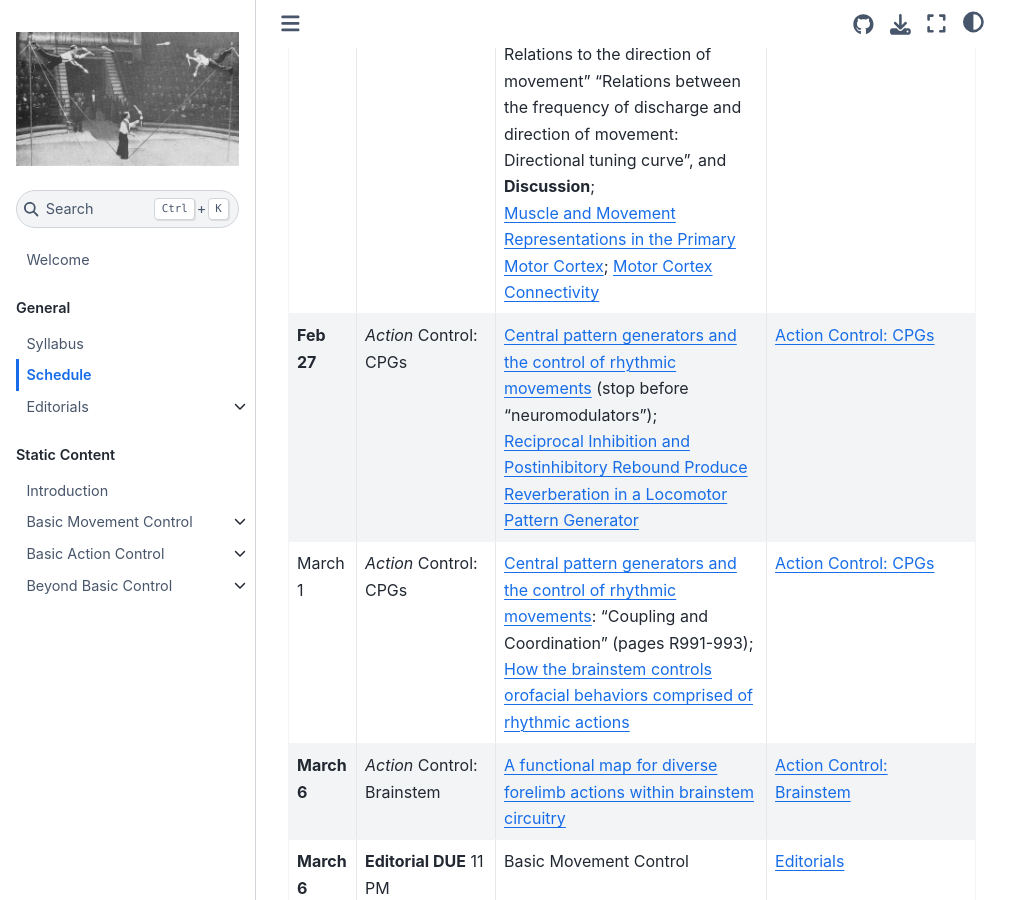
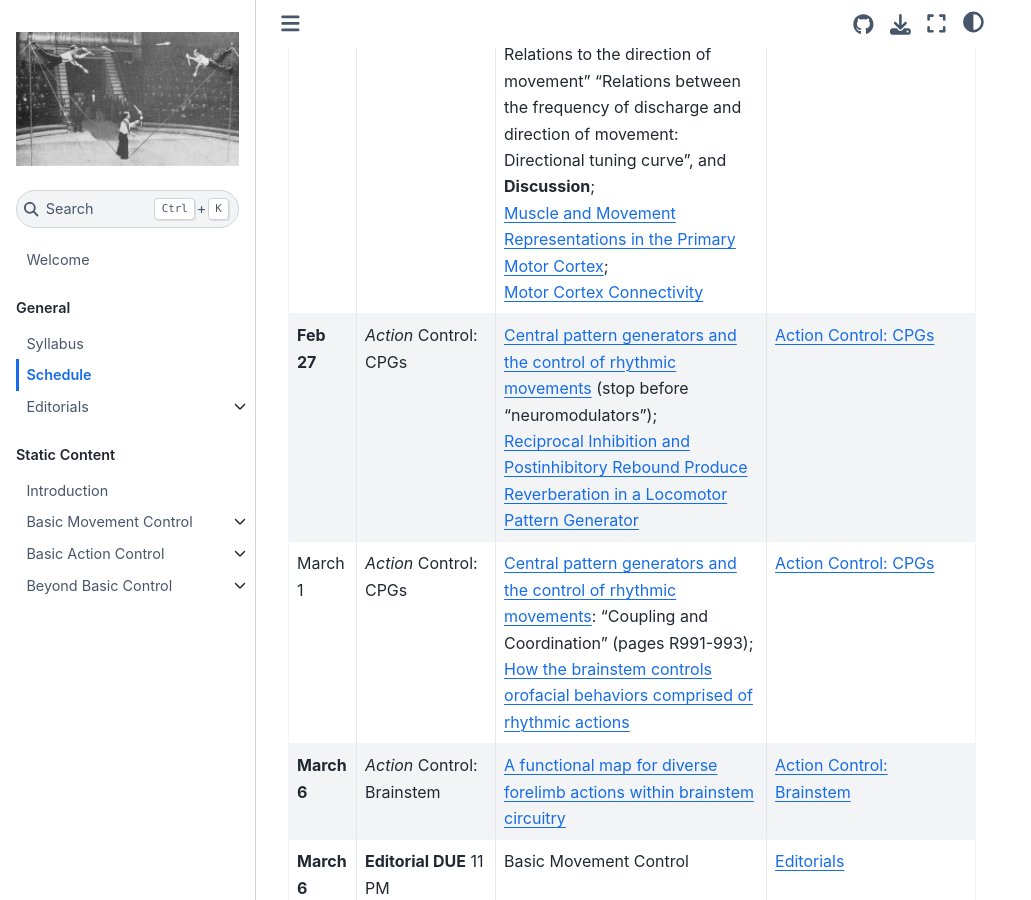
Before and after one commit to neurologic/Neurobiology-Movement, a Jupyter Book: the page built from schedule.md, in a window 1280 px wide and 900 px high, scrolled down 1279 px. Shown: the whole window, without its empty margins (0-1031 px from the left). Built offline with Jupyter Book 1.0.4 settings and Sphinx 7.4.7 and the Sphinx Book theme 1.1.4, drawn with Linux system fonts in a browser that asks for light colours; pages that are not in the unit, such as notebooks, are missing from menus.

Commit message:
regular push

```diff
--- a/schedule.md
+++ b/schedule.md
@@ -15,7 +15,7 @@
 | **Feb 13** | *Movement* Control: Antagonistic Pairs | [Neuronal control of leech behavior](https://doi.org/10.1016/j.pneurobio.2005.09.004): Figure 1, Figure 2, Section 3.2 Local Bending (including section 3.2 Figures); | [](../markdown/movement-control_antagonistic-pairs)  |
 | Feb 15 | Cells Types and Circuits | The first two sections ("Cell Types" and "Manual Database Exploration") of the [Cell Types](../executable/NotebookColab_CellTypes_InquiryAndAnalysis) Interactive Notebook;<br>[On the function of recurrent inhibition in the spinal cord](https://doi.org/10.1007/bf00237722)| [](../markdown/cells-circuits)  |
 | **Feb 20** | Strength | [The brain can make you stronger](https://doi.org/10.1113/JP277683);<br>[Assessment of Neuroplasticity With Strength Training](https://doi.org/10.1249/JES.0000000000000229) | [](../markdown/strength) |
-| Feb 22 | *Movement* Control: Motor Cortex | [On the relations between the direction of two-dimensional arm movements and cell discharge in primate motor cortex](https://doi.org/10.1523/jneurosci.02-11-01527.1982). Focus on the following sections: **Abstract**, **Introduction**, **Methods** "Data Analysis" first two paragraphs (we will cover equations 1 and 6 in class), **Results** "Behavioral Data" "Quantitative studies: Relations to the direction of movement" "Relations between the frequency of discharge and direction of movement: Directional tuning curve", and **Discussion**;<br> [Muscle and Movement Representations in the Primary Motor Cortex](https://doi.org/10.1126/science.285.5436.2136); [Motor Cortex Connectivity](https://docs.google.com/document/d/12puKAiu90K6ykvWV69k-gCR1_jlqoWdrL3yQV18WtHo/edit?usp=sharing)| [](../markdown/movement-control_motor-cortex) |  |
+| Feb 22 | *Movement* Control: Motor Cortex | [On the relations between the direction of two-dimensional arm movements and cell discharge in primate motor cortex](https://doi.org/10.1523/jneurosci.02-11-01527.1982). Focus on the following sections: **Abstract**, **Introduction**, **Methods** "Data Analysis" first two paragraphs (we will cover equations 1 and 6 in class), **Results** "Behavioral Data" "Quantitative studies: Relations to the direction of movement" "Relations between the frequency of discharge and direction of movement: Directional tuning curve", and **Discussion**;<br> [Muscle and Movement Representations in the Primary Motor Cortex](https://doi.org/10.1126/science.285.5436.2136);<br>[Motor Cortex Connectivity](https://docs.google.com/document/d/12puKAiu90K6ykvWV69k-gCR1_jlqoWdrL3yQV18WtHo/edit?usp=sharing)| [](../markdown/movement-control_motor-cortex) |  |
 | **Feb 27** | *Action* Control: CPGs | [Central pattern generators and the control of rhythmic movements](https://doi.org/10.1016/s0960-9822%2801%2900581-4) (stop before "neuromodulators");<br> [Reciprocal Inhibition and Postinhibitory Rebound Produce Reverberation in a Locomotor Pattern Generator](https://doi.org/10.1126/science.229.4711.402) | [](../markdown/action-control_cpg) |
 | March 1 | *Action* Control: CPGs | [Central pattern generators and the control of rhythmic movements](https://doi.org/10.1016/s0960-9822%2801%2900581-4): "Coupling and Coordination" (pages R991-993);<br> [How the brainstem controls orofacial behaviors comprised of rhythmic actions](https://doi.org/10.1016/j.tins.2014.05.001) | [](../markdown/action-control_cpg) |
 | **March 6** | *Action* Control: Brainstem | [A functional map for diverse forelimb actions within brainstem circuitry](https://doi.org/10.1038/s41586-020-03080-z) | [](../markdown/action-control_brainstem) |
```
